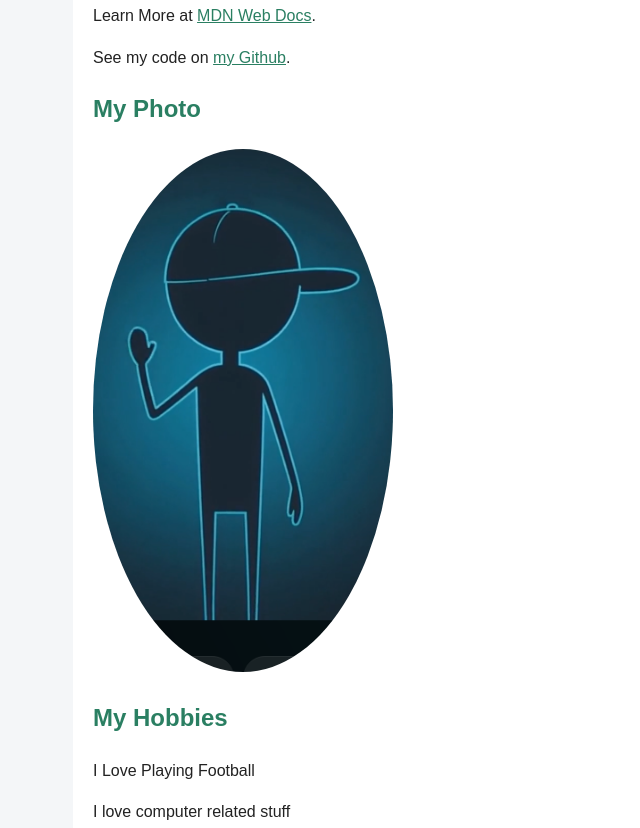
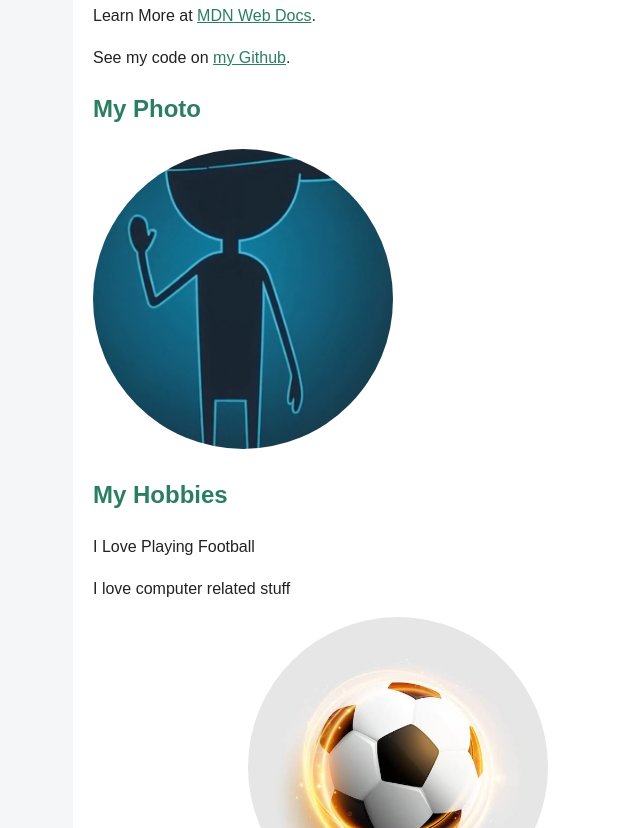
Before and after one commit to jamespat388-web/MY-FIRST-SITE, a plain HTML site: page index.html in a window 1280 px wide. Shown: the part 587-1415 px from the top of the page, without its empty margins (147-787 px from the left). Drawn offline with Linux system fonts and the light colour scheme.

Commit message:
Tidy CSS and fix photo shape

```diff
--- a/style.css
+++ b/style.css
@@ -104,8 +104,14 @@ th, td {
 th {
   background-color: #1e3a5f;
   color: white;
-}nav a:hover {
+}
+
+nav a:hover {
   text-decoration: underline;
-}main img {
+}
+
+main img {
   border-radius: 50%;
-}
+  aspect-ratio: 1 / 1;
+  object-fit: cover;
+};
```
